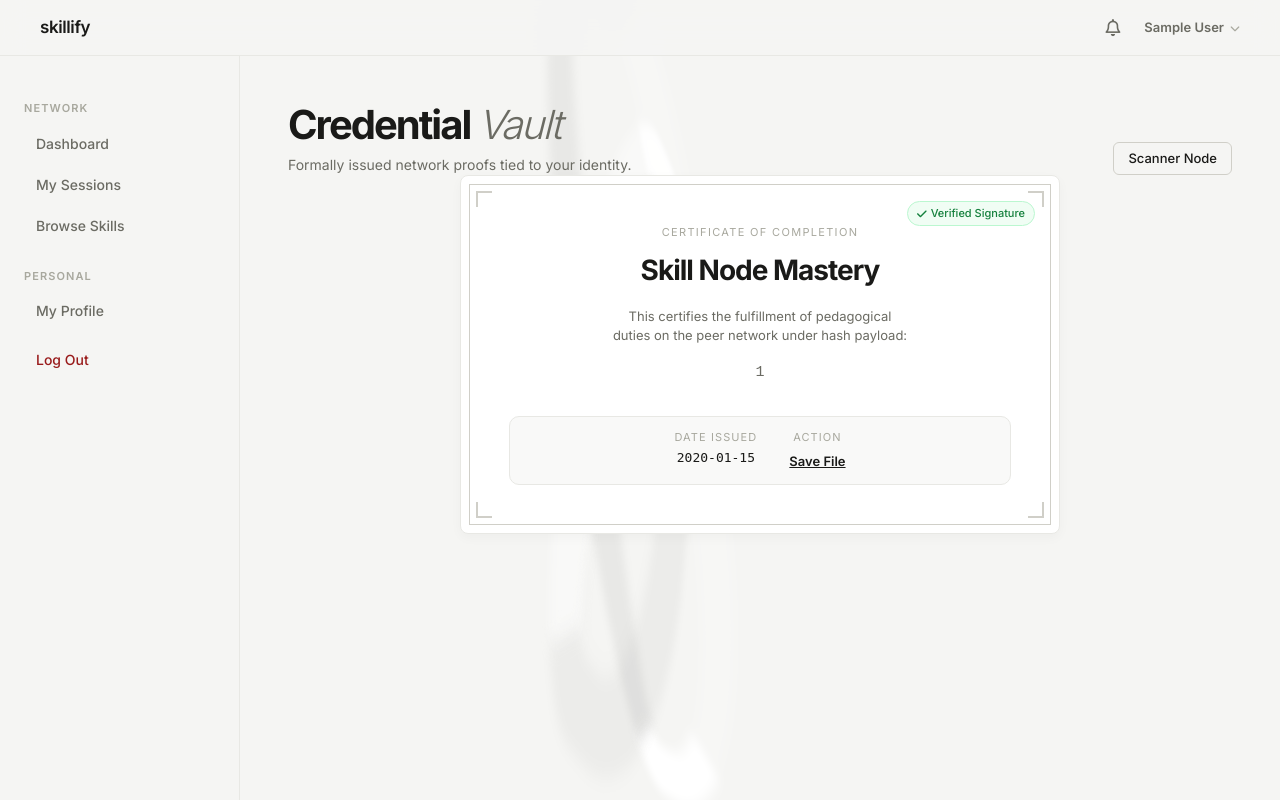
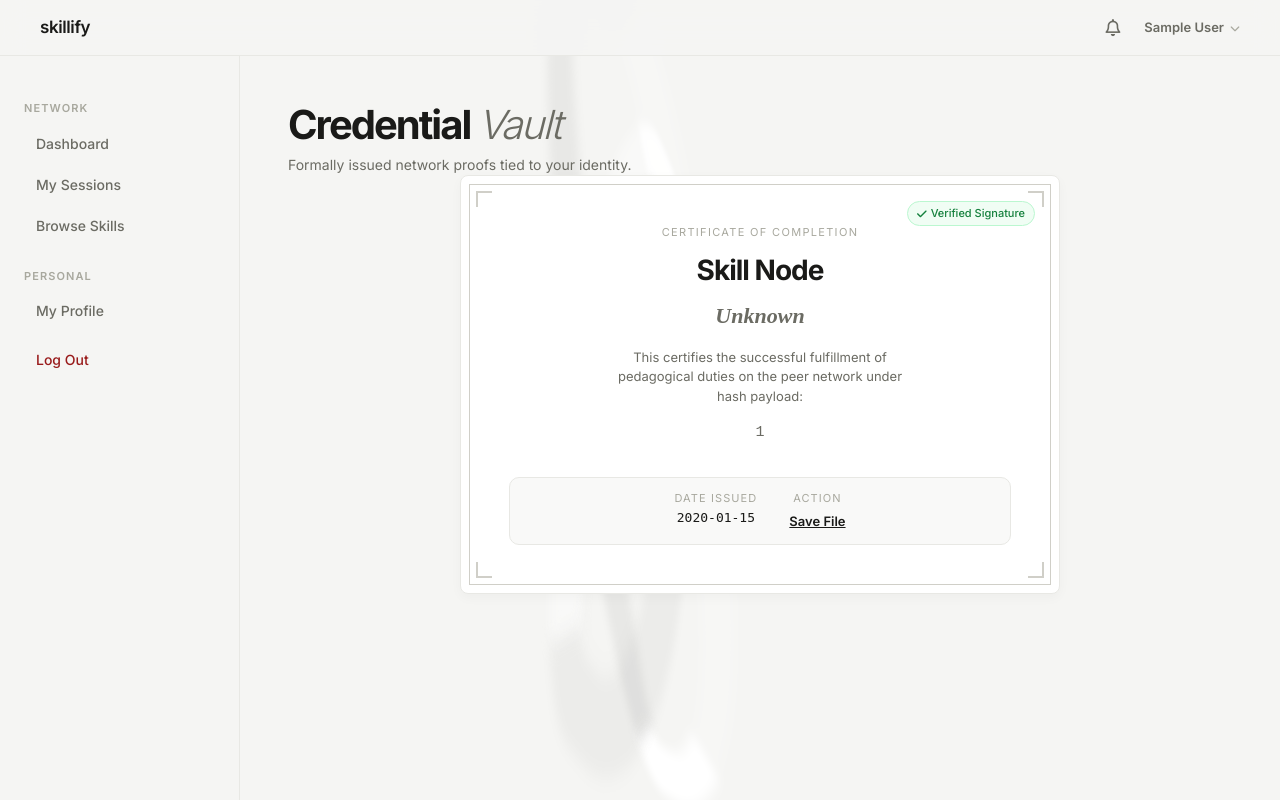
Before and after one commit to janvichhajed/Skillify, a Flask app: page /certificates/ in a window 1280 px wide. Run offline with Flask 3, Linux system fonts and the light colour scheme; the visitor is signed in with stand-in values (Sample User, id 1); a database or web service that is not in the repository returns one stand-in record (values such as "Sample title"); data that the repository does not hold is empty.

Commit message:
make changes

```diff
--- a/Desktop/PBL/routes/certificate_routes.py
+++ b/Desktop/PBL/routes/certificate_routes.py
@@ -14,7 +14,17 @@ def list_certificates():
 
     user_certs = list(certificates.find({"learner_id": str(session["user_id"])}))
 
-    # We also pass the user's name to display
+    # Resolve names and titles
+    for cert in user_certs:
+        try:
+            learner = users.find_one({"_id": ObjectId(cert["learner_id"])})
+            skill = skills.find_one({"_id": ObjectId(cert.get("skill_id"))})
+            cert["learner_name"] = learner.get("name", "Unknown Learner") if learner else "Unknown"
+            cert["skill_title"] = skill.get("title", "Network Module") if skill else "Skill Node"
+        except:
+            cert["learner_name"] = "Unknown"
+            cert["skill_title"] = "Skill Node"
+
     return render_template("certificate.html", certificates=user_certs)
 
 @certificate_bp.route("/generate/<session_id>", methods=["POST"])
--- a/Desktop/PBL/templates/browse_skills.html
+++ b/Desktop/PBL/templates/browse_skills.html
@@ -134,9 +134,9 @@
                     <div class="provider-details">
                         <div style="display: flex; align-items: center; gap: 6px;">
                             <div style="width: 16px; height: 16px; border-radius: 50%; background: var(--border2); display: flex; align-items: center; justify-content: center; font-size: 8px; color: #fff;">
-                                {{ (skill.user_id | string)[:1] | upper }}
+                                {{ (skill.provider_name | default('U'))[:1] | upper }}
                             </div>
-                            <span style="font-size: 12px; font-weight: 500; color: var(--t2);">User {{ (skill.user_id | string)[:4] }}</span>
+                            <span style="font-size: 12px; font-weight: 500; color: var(--t2);">{{ skill.provider_name }}</span>
                         </div>
                         {% if skill.is_verified %}
                             <span class="pill pill-green">Verified</span>
--- a/Desktop/PBL/templates/certificate.html
+++ b/Desktop/PBL/templates/certificate.html
@@ -50,14 +50,11 @@
     }
 </style>
 
-<div class="fade-in mb-4" style="display: flex; justify-content: space-between; align-items: flex-end;">
+<div class="fade-in mb-4">
     <div>
         <h1 class="hero-heading" style="font-size: 40px; margin-bottom: 8px;">Credential <em>Vault</em></h1>
         <p style="font-size: 14px; color: var(--t2);">Formally issued network proofs tied to your identity.</p>
     </div>
-    <a href="/certificates/verify" class="btn btn-outline" style="border-radius: 6px; padding: 6px 14px; font-size: 13px;">
-        Scanner Node
-    </a>
 </div>
 
 <div class="dash-skills-grid">
@@ -71,9 +68,10 @@
 
             <div style="text-align: center; position: relative; z-index: 5;">
                 <div style="font-size: 11px; text-transform: uppercase; letter-spacing: 0.12em; color: var(--t3); margin-bottom: 8px;">Certificate of Completion</div>
-                <h3 style="font-size: 28px; font-weight: 700; letter-spacing: -1px; color: var(--t1); margin-bottom: 16px;">Skill Node Mastery</h3>
+                <h3 style="font-size: 28px; font-weight: 700; letter-spacing: -1px; color: var(--t1); margin-bottom: 8px;">{{ cert.skill_title }}</h3>
+                <div style="font-size: 22px; font-weight: 600; color: var(--t2); margin-bottom: 16px; font-family: serif; font-style: italic;">{{ cert.learner_name }}</div>
 
-                <p style="font-size: 13px; color: var(--t2); max-width: 300px; margin: 0 auto;">This certifies the fulfillment of pedagogical duties on the peer network under hash payload:</p>
+                <p style="font-size: 13px; color: var(--t2); max-width: 300px; margin: 0 auto;">This certifies the successful fulfillment of pedagogical duties on the peer network under hash payload:</p>
 
                 <div style="font-family: 'Courier New', monospace; color: var(--t2); font-size: 15px; margin-top: 16px;">
                     {{ cert.certificate_id }}
```
Also changed, not shown: Desktop/PBL/routes/skill_routes.py (+9 -0 lines).
